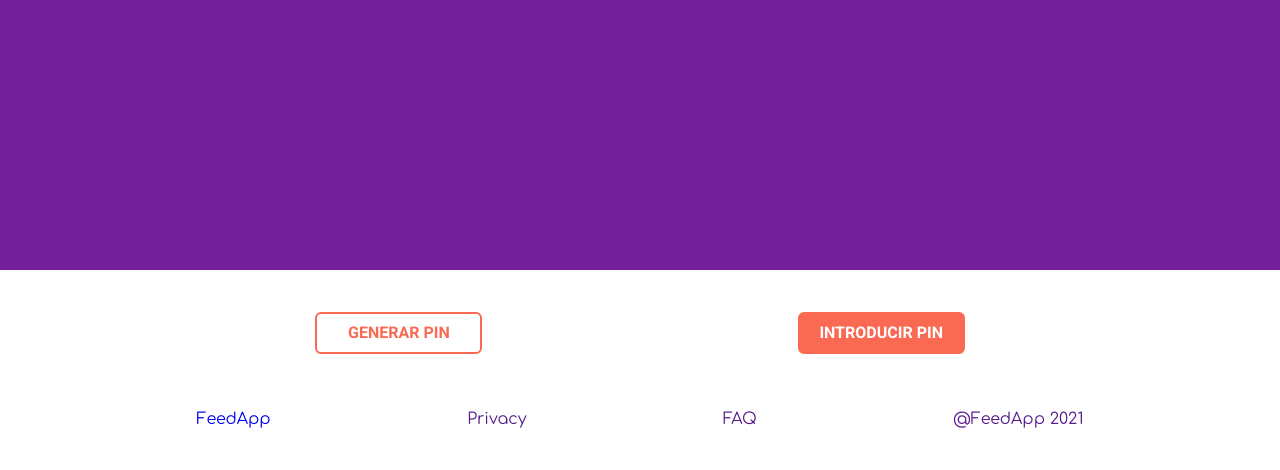
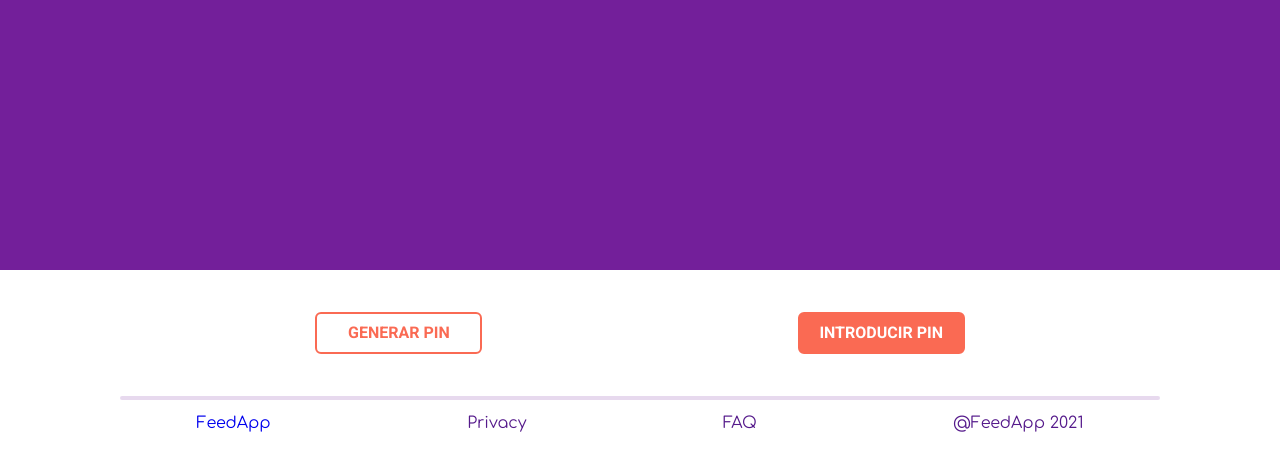
Before and after one commit to AraceliLobo/feedapp, a React app: page / in a window 1280 px wide. Shown: the part 348-818 px from the top of the page. Built offline with nearby package versions, Linux system fonts and the light colour scheme.

Commit message:
Add landing line

```diff
--- a/src/components/elements/Footer.js
+++ b/src/components/elements/Footer.js
@@ -3,6 +3,7 @@ import "../../stylesheets/elements/_footer.scss";
 const Footer = () => {
   return (
     <>
+      <hr className="line"></hr>
       <nav className="footerContainer">
         <ul className="footerList">
           <li>
--- a/src/stylesheets/elements/_footer.scss
+++ b/src/stylesheets/elements/_footer.scss
@@ -1,5 +1,9 @@
 @import "../core/variables";
-
+.line {
+  border: solid 2px $color-light;
+  margin: 0 120px 0 120px;
+  border-radius: 5px;
+}
 .footerContainer {
   height: 7%;
   margin-top: 14px;
```
Also changed, not shown: 1 other file.
